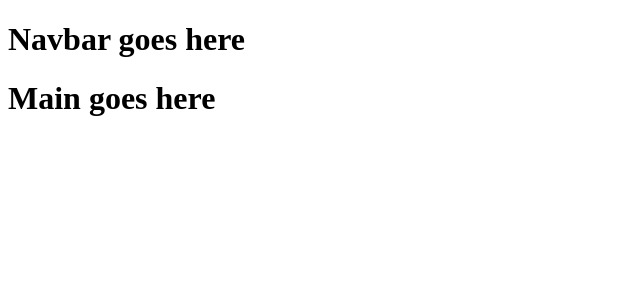
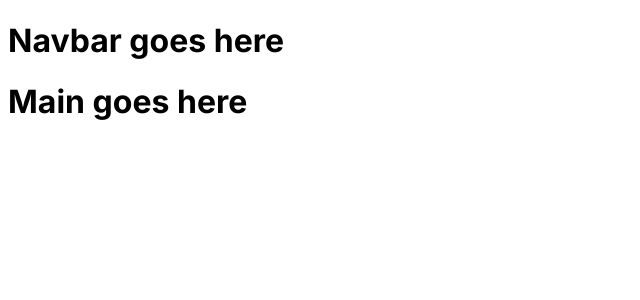
Before and after one commit to abdelkarim-achlaih/Scrimba, a React (Vite) app in the folder Project-1 React Info Site/Project-1/: page / in a window 1280 px wide. Shown: the top 300 px of the page, without its empty margins (0-640 px from the left). Built offline with nearby package versions, Linux system fonts and the light colour scheme.

Commit message:
Project-1 || Add CSS file + Google Fonts

```diff
--- a/Project-1 React Info Site/Project-1/index.html
+++ b/Project-1 React Info Site/Project-1/index.html
@@ -1,12 +1,19 @@
 <!doctype html>
 <html lang="en">
+
 <head>
   <meta charset="UTF-8" />
   <meta name="viewport" content="width=device-width, initial-scale=1.0" />
+  <link rel="preconnect" href="https://fonts.googleapis.com">
+  <link rel="preconnect" href="https://fonts.gstatic.com" crossorigin>
+  <link href="https://fonts.googleapis.com/css2?family=Inter:wght@400;600;700&display=swap" rel="stylesheet">
+  <link rel="stylesheet" href="./src/css/styles.css">
   <title>Project 1</title>
 </head>
+
 <body>
   <div id="root"></div>
   <script type="module" src="./src/index.jsx"></script>
 </body>
+
 </html>
--- /dev/null
+++ b/Project-1 React Info Site/Project-1/src/css/styles.css
@@ -0,0 +1,3 @@
+body {
+  font-family: "Inter", sans-serif;
+}/*# sourceMappingURL=styles.css.map */
--- /dev/null
+++ b/Project-1 React Info Site/Project-1/src/css/styles.scss
@@ -0,0 +1,3 @@
+body {
+  font-family: 'Inter', sans-serif;
+}
```
Also changed, not shown: 1 other file (tests, documents, lock files or other folders). Lines whose indentation alone changed are shown as unchanged.
